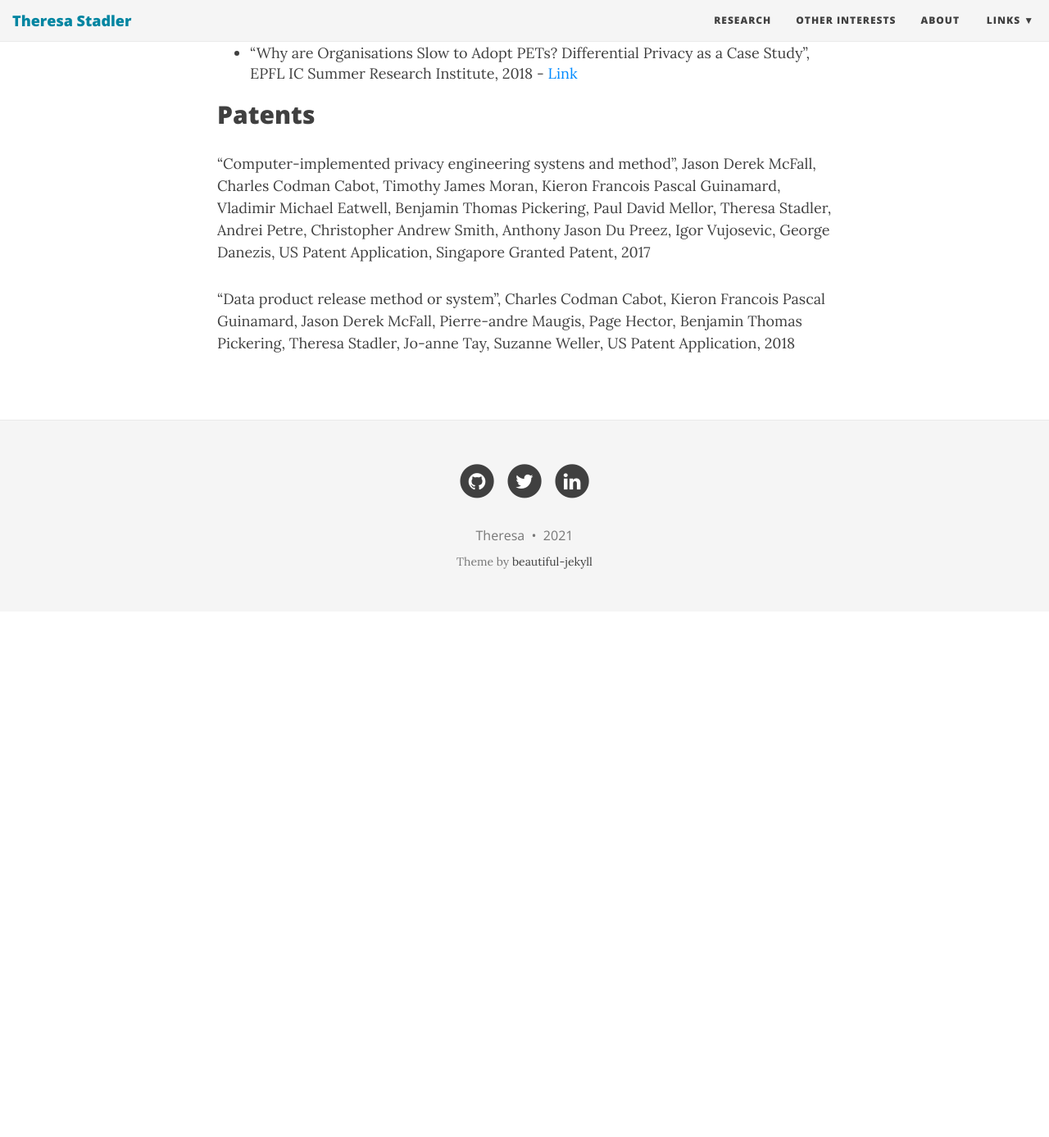
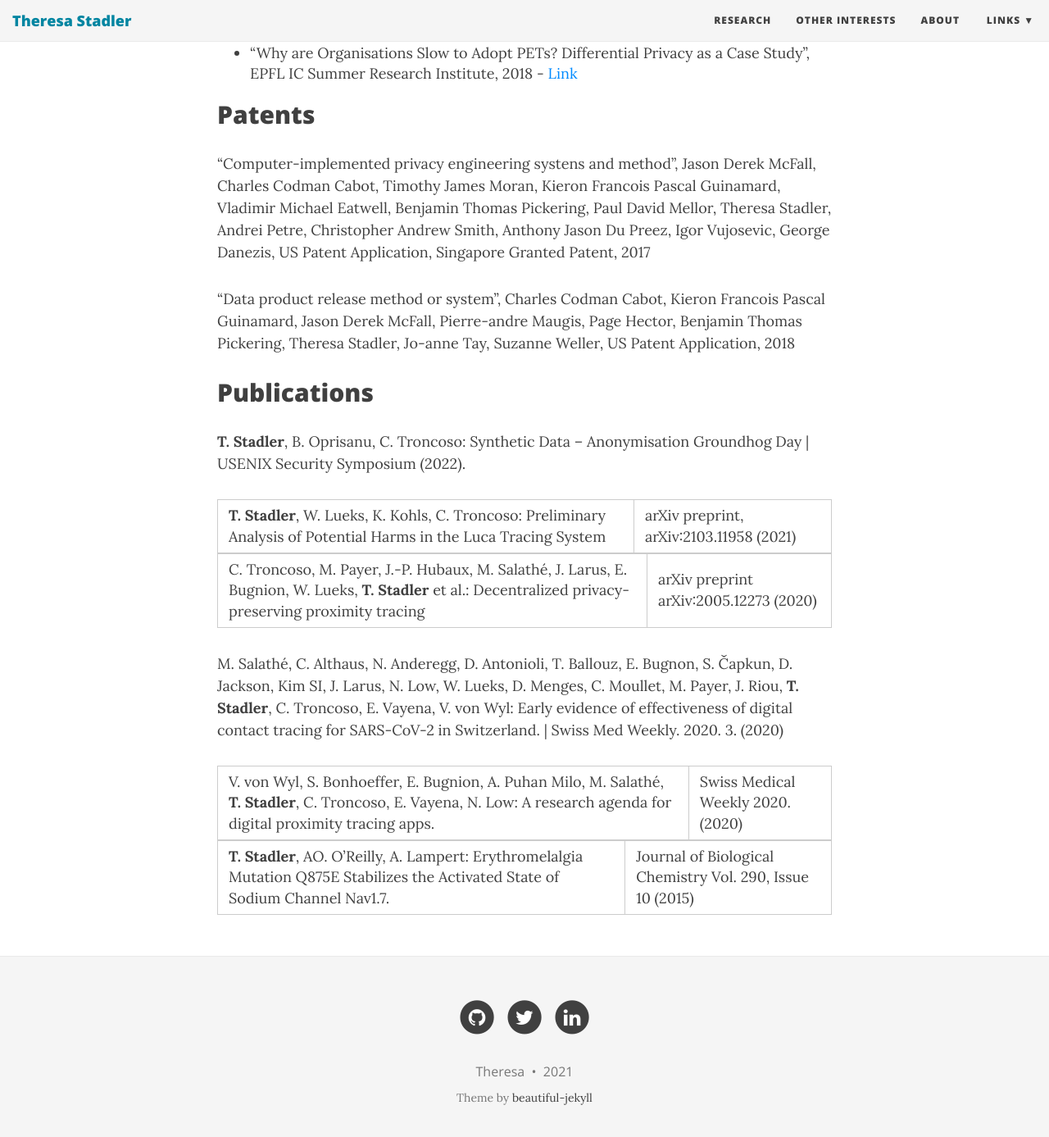
Before and after one commit to reslbesl/theresa.github.io, a Jekyll site: the page built from aboutme.md, in a window 1280 px wide and 1400 px high, scrolled down 1329 px. Shown: the top 1387 px of the window at 82% size. Built offline with Jekyll 4.4.1, drawn with Linux system fonts in a browser that asks for light colours; nearby versions of some CDN libraries; before the commit the page ends 2075 px from its top, so only the background shows below that.

Commit message:
Update pub list

```diff
--- a/aboutme.md
+++ b/aboutme.md
@@ -43,3 +43,19 @@ Patents
 "Computer-implemented privacy engineering systens and method", Jason Derek McFall, Charles Codman Cabot, Timothy James Moran, Kieron Francois Pascal Guinamard, Vladimir Michael Eatwell, Benjamin Thomas Pickering, Paul David Mellor, Theresa Stadler, Andrei Petre, Christopher Andrew Smith, Anthony Jason Du Preez, Igor Vujosevic, George Danezis, US Patent Application, Singapore Granted Patent, 2017
 
 "Data product release method or system", Charles Codman Cabot, Kieron Francois Pascal Guinamard, Jason Derek McFall, Pierre-andre Maugis, Page Hector, Benjamin Thomas Pickering, Theresa Stadler, Jo-anne Tay, Suzanne Weller, US Patent Application, 2018
+
+Publications
+---
+**T. Stadler**, B. Oprisanu, C. Troncoso: Synthetic Data – Anonymisation Groundhog Day | USENIX Security Symposium (2022).
+
+**T. Stadler**, W. Lueks, K. Kohls, C. Troncoso: Preliminary Analysis of Potential Harms in the Luca Tracing  System | arXiv preprint, arXiv:2103.11958 (2021)
+
+C. Troncoso, M. Payer, J.-P. Hubaux, M. Salathé, J. Larus, E. Bugnion, W. Lueks, **T. Stadler** et al.: Decentralized privacy-preserving proximity tracing |arXiv preprint arXiv:2005.12273 (2020)
+
+M. Salathé, C. Althaus, N. Anderegg, D. Antonioli, T. Ballouz, E. Bugnon,
+S. Čapkun, D. Jackson, Kim SI, J. Larus, N. Low, W. Lueks, D. Menges, C. Moullet, M. Payer, J. Riou, **T. Stadler**, C. Troncoso,
+E. Vayena, V. von Wyl: Early evidence of effectiveness of digital contact tracing for SARS-CoV-2 in Switzerland. | Swiss Med Weekly. 2020. 3. (2020)
+
+V. von Wyl, S. Bonhoeffer, E. Bugnion, A. Puhan Milo, M. Salathé, **T. Stadler**, C. Troncoso, E. Vayena, N. Low: A research agenda for digital proximity tracing apps. | Swiss Medical Weekly 2020. (2020)
+
+**T. Stadler**, AO. O’Reilly, A. Lampert: Erythromelalgia Mutation Q875E Stabilizes the Activated State of Sodium Channel Nav1.7. | Journal of Biological Chemistry Vol. 290, Issue 10 (2015)
```
Also changed, not shown: img/new_article.jpg.
